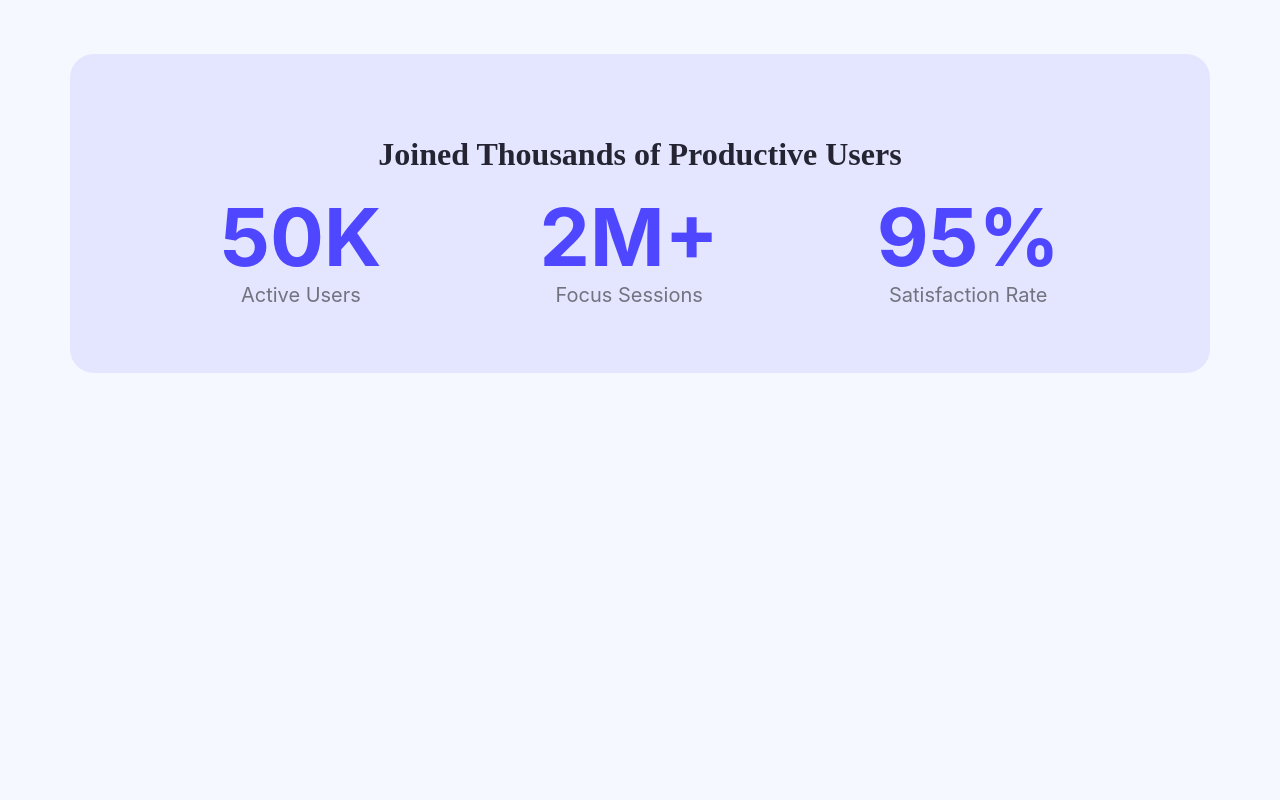
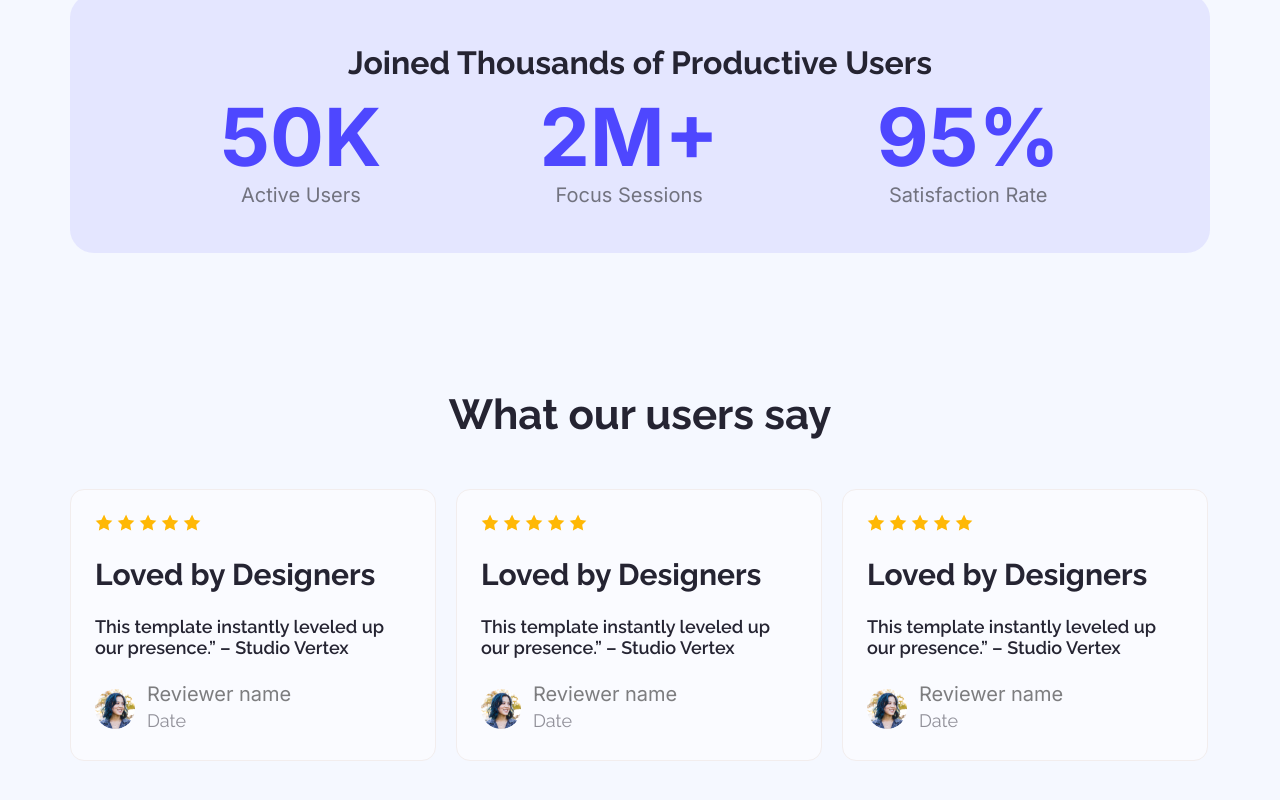
Before and after one commit to miltonahmed/launchpad-assignment, a plain HTML site: page index.html in a window 1280 px wide. Shown: the part 1264-2064 px from the top of the page. Before the commit the page ends 1782 px from the top, so only its background shows below. Drawn offline with Linux system fonts and the light colour scheme.

Commit message:
The our user  section has been successfully completed with a clean

```diff
--- a/css/style.css
+++ b/css/style.css
@@ -1,4 +1,4 @@
-* Google fonts  */
+/* Google fonts  */
 @import url('https://fonts.googleapis.com/css2?family=Inter:ital,opsz,wght@0,14..32,100..900;1,14..32,100..900&family=Raleway:ital,wght@0,100..900;1,100..900&display=swap');
 
 /* ===== Common Css ======= */
@@ -67,8 +67,6 @@ body {
   line-height: normal;
 }
 
-
-
 /* ================ Header Section Style Start Now ===============  */
 .header {
   background-image: url('/images/hero-bg.png');
@@ -76,7 +74,6 @@ body {
   background-repeat: no-repeat;
   background-size: cover;
   padding: 50px 0;
-
 }
 
 .nav_wrapper {
@@ -136,10 +133,10 @@ body {
   margin-bottom: 23px;
 }
 .action_image_right {
-  max-width:403px;
+  max-width: 403px;
   height: 328px;
 }
-.action_image_right img{
+.action_image_right img {
   width: 100%;
   border-radius: 48px;
   -webkit-border-radius: 48px;
@@ -186,6 +183,83 @@ body {
 }
 
 /* ================ productive Section Style End    Now ===============  */
+/* ================ Our user Section Style Start Now ===============  */
+.ourUser {
+  background: #f5f8ff;
+  margin-bottom: 137px;
+}
+.ourUser .section_title {
+  text-align: center;
+}
+.ourUser_wrap {
+  display: flex;
+  align-items: center;
+  gap: 20px;
+}
+.ourUser_item {
+  border-radius: 14px;
+  border: 1px solid #f2eded;
+  background: rgba(255, 255, 255, 0.5);
+  width: 366px;
+  padding: 24px;
+  margin-top: 50px;
+}
+.ourUser_item h4 {
+  font-family: 'Raleway', sans-serif;
+  color: #252432;
+  font-family: Raleway;
+  font-size: 30px;
+  font-style: normal;
+  font-weight: 700;
+  line-height: normal;
+  margin-top: 24px;
+}
+.ourUser_item p {
+  font-family: 'Raleway', sans-serif;
+  color: #252432;
+  font-size: 18px;
+  font-style: normal;
+  font-weight: 600;
+  line-height: normal;
+  margin-top: 24px;
+  margin-bottom: 8px;
+}
+.item_avatar_box {
+  display: flex;
+  gap: 12px;
+  align-items: center;
+  margin-top: 24px;
+}
+.item_avatar {
+  width: 40px;
+  height: 40px;
+}
+.item_avatar img {
+  width: 100%;
+  object-fit: cover;
+  border-radius: 50%;
+  -webkit-border-radius: 50%;
+  -moz-border-radius: 50%;
+  -ms-border-radius: 50%;
+  -o-border-radius: 50%;
+}
+.item_content h6 {
+  color: rgba(0, 0, 0, 0.5);
+  font-family: 'Inter', sans-serif;
+  font-size: 20px;
+  font-style: normal;
+  font-weight: 400;
+  line-height: normal;
+}
+.item_content span {
+  color: rgba(37, 36, 50, 0.5);
+  font-family: 'Raleway', sans-serif;
+  font-size: 18px;
+  font-style: normal;
+  font-weight: 400;
+  line-height: 30px; /* 125% */
+}
+/* ================ Our user Section Style End    Now ===============  */
 /* ================ Header Section Style Start Now ===============  */
 /* ================ Header Section Style End    Now ===============  */
 /* ================ Header Section Style Start Now ===============  */
@@ -198,5 +272,3 @@ body {
 /* ================ Header Section Style End    Now ===============  */
 /* ================ Header Section Style Start Now ===============  */
 /* ================ Header Section Style End    Now ===============  */
-/* ================ Header Section Style Start Now ===============  */
-/* ================ Header Section Style End    Now ===============  */
--- a/index.html
+++ b/index.html
@@ -83,6 +83,79 @@
     </section>
     <!-- ====== Productive Section Start Now =======  -->
 
+    <!-- ====== Our User Section  Now =======  -->
+    <section class="ourUser">
+      <div class="container">
+        <h3 class="section_title">What our users say</h3>
+        <div class="ourUser_wrap">
+          <div class="ourUser_item">
+            <div class="icon_star">
+              <a href="#"><img src="./images/icon-star.png" alt=""></a>
+              <a href="#"><img src="./images/icon-star.png" alt=""></a>
+              <a href="#"><img src="./images/icon-star.png" alt=""></a>
+              <a href="#"><img src="./images/icon-star.png" alt=""></a>
+              <a href="#"><img src="./images/icon-star.png" alt=""></a>
+            </div>
+            <h4>Loved by Designers</h4>
+            <p>This template instantly leveled up our presence.” – Studio Vertex</p>
+            <div class="item_avatar_box">
+              <div class="item_avatar">
+                <img src="./images/avatar.png" alt="avatar.png">
+              </div>
+              <div class="item_content">
+                <h6>Reviewer name</h6>
+                <span>Date</span>
+              </div>
+            </div>
+          </div>
+          <div class="ourUser_item">
+            <div class="icon_star">
+              <a href="#"><img src="./images/icon-star.png" alt=""></a>
+              <a href="#"><img src="./images/icon-star.png" alt=""></a>
+              <a href="#"><img src="./images/icon-star.png" alt=""></a>
+              <a href="#"><img src="./images/icon-star.png" alt=""></a>
+              <a href="#"><img src="./images/icon-star.png" alt=""></a>
+            </div>
+            <h4>Loved by Designers</h4>
+            <p>This template instantly leveled up our presence.” – Studio Vertex</p>
+            <div class="item_avatar_box">
+              <div class="item_avatar">
+                <img src="./images/avatar.png" alt="avatar.png">
+              </div>
+              <div class="item_content">
+                <h6>Reviewer name</h6>
+                <span>Date</span>
+              </div>
+            </div>
+          </div>
+          <div class="ourUser_item">
+            <div class="icon_star">
+              <a href="#"><img src="./images/icon-star.png" alt=""></a>
+              <a href="#"><img src="./images/icon-star.png" alt=""></a>
+              <a href="#"><img src="./images/icon-star.png" alt=""></a>
+              <a href="#"><img src="./images/icon-star.png" alt=""></a>
+              <a href="#"><img src="./images/icon-star.png" alt=""></a>
+            </div>
+            <h4>Loved by Designers</h4>
+            <p>This template instantly leveled up our presence.” – Studio Vertex</p>
+            <div class="item_avatar_box">
+              <div class="item_avatar">
+                <img src="./images/avatar.png" alt="avatar.png">
+              </div>
+              <div class="item_content">
+                <h6>Reviewer name</h6>
+                <span>Date</span>
+              </div>
+            </div>
+          </div>
+
+
+        </div>
+      </div>
+    </section>
+
+    <!-- ====== Our User Section Start Now =======  -->
+
   </main>
   <!-- ====== Header Section Start Now =======  -->
 
```
